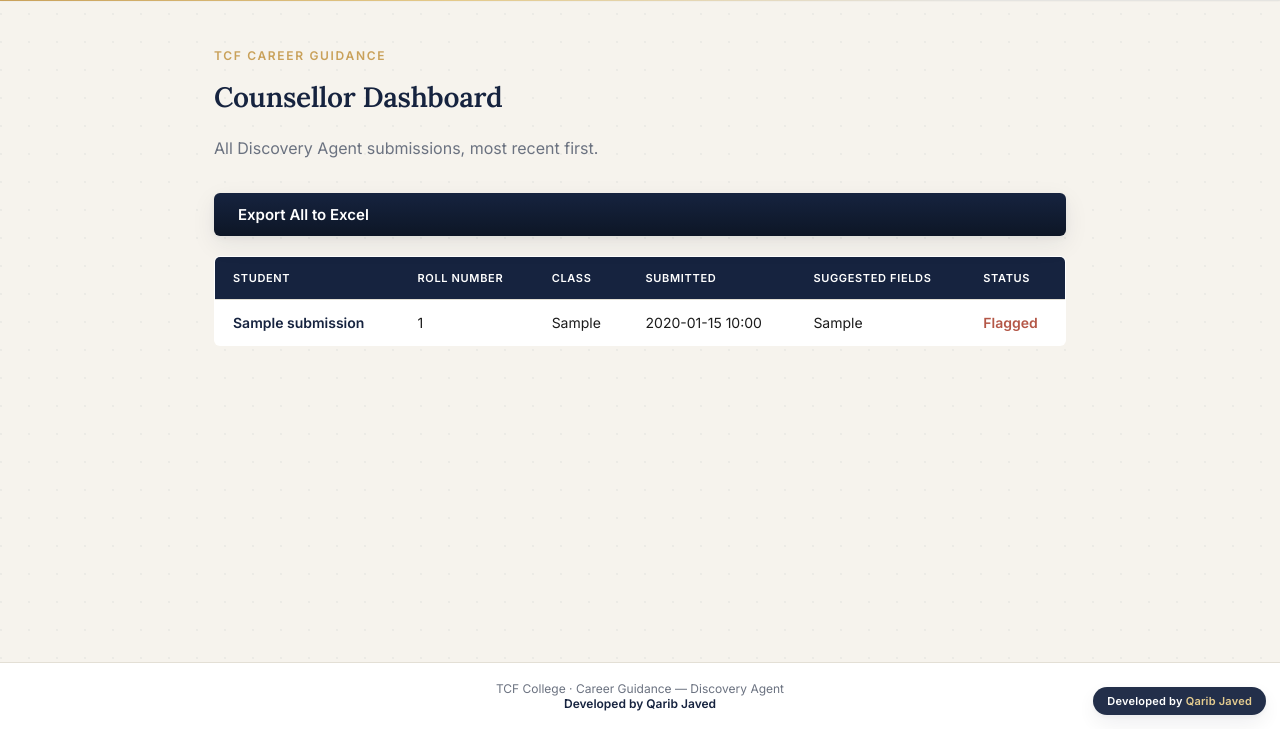
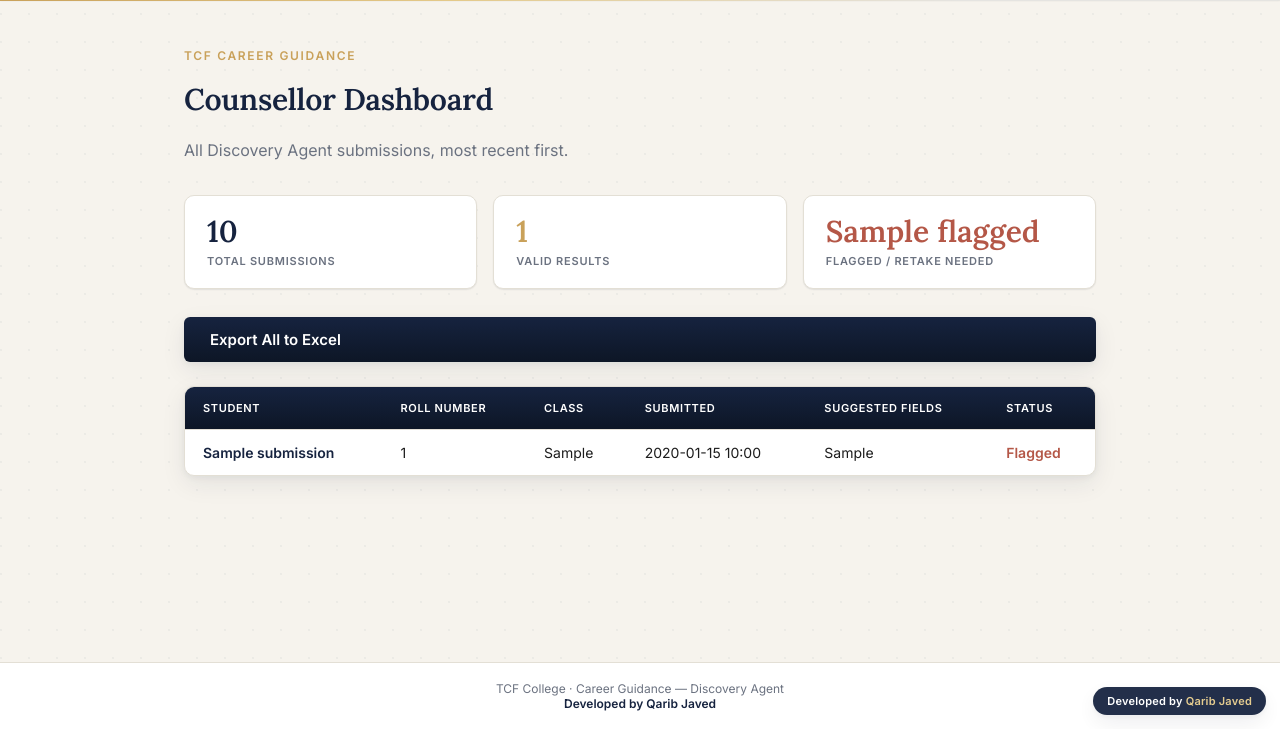
Before and after one commit to javedqarib332-art/CareerPilot-The-Citizens-Foundation-College, a Flask app: template templates/dashboard.html in a window 1280 px wide. Shown: the part 71-800 px from the top of the page. Run offline with Flask 3, Linux system fonts and the light colour scheme; the template is opened without the code that fills it: most values are stand-ins (such as "Sample title", 1, 10 or a date in 2020).

Commit message:
Update dashboard.html

```diff
--- a/templates/dashboard.html
+++ b/templates/dashboard.html
@@ -3,22 +3,49 @@
 <head>
 <meta charset="UTF-8">
 <meta name="viewport" content="width=device-width, initial-scale=1.0">
-<title>Counsellor Dashboard — TCF Discovery Agent</title>
+<title>Counsellor Dashboard — TCF Career Guidance</title>
 <link rel="preconnect" href="https://fonts.googleapis.com">
-<link href="https://fonts.googleapis.com/css2?family=Lora:wght@600&family=Inter:wght@400;500;600&display=swap" rel="stylesheet">
+<link href="https://fonts.googleapis.com/css2?family=Lora:ital,wght@0,600;0,500;1,500&family=Inter:wght@400;500;600&display=swap" rel="stylesheet">
 <link rel="stylesheet" href="{{ url_for('static', filename='css/style.css') }}">
 <style>
-  .wrap { max-width: 900px; padding-top: 48px; justify-content: flex-start; }
-  table { width: 100%; border-collapse: collapse; background: #fff; border: 1px solid var(--border); border-radius: 6px; overflow: hidden; }
+  .wrap { max-width: 960px; padding-top: 48px; justify-content: flex-start; }
+
+  .stats-row { display: flex; gap: 16px; margin-bottom: 28px; }
+  .stat-card {
+    flex: 1; background: #fff; border: 1px solid var(--border); border-radius: 10px;
+    padding: 20px 22px; box-shadow: var(--shadow-sm);
+  }
+  .stat-card .stat-num { font-family: 'Lora', serif; font-weight: 600; font-size: 30px; color: var(--navy); line-height: 1; }
+  .stat-card .stat-label { font-size: 11px; font-weight: 600; letter-spacing: 0.07em; text-transform: uppercase; color: var(--grey); margin-top: 8px; }
+  .stat-card.accent-gold .stat-num { color: var(--gold); }
+  .stat-card.accent-red .stat-num { color: #B45747; }
+
+  .table-card {
+    background: #fff; border: 1px solid var(--border); border-radius: 10px;
+    box-shadow: var(--shadow-md); overflow: hidden; margin-bottom: 8px;
+  }
+  table { width: 100%; border-collapse: collapse; }
   th, td { text-align: left; padding: 14px 18px; border-bottom: 1px solid var(--border); font-size: 14px; }
-  th { background: var(--navy); color: #fff; font-weight: 600; text-transform: uppercase; font-size: 11px; letter-spacing: 0.06em; }
+  th {
+    background: linear-gradient(180deg, var(--navy) 0%, var(--navy-deep) 100%);
+    color: #fff; font-weight: 600; text-transform: uppercase; font-size: 11px; letter-spacing: 0.06em;
+  }
   tr:last-child td { border-bottom: none; }
   tr:hover td { background: #FBF7EE; }
-  a.row-link { color: var(--navy); text-decoration: none; font-weight: 600; }
+  a.row-link { color: var(--navy); text-decoration: none; font-weight: 600; transition: color 0.15s ease; }
   a.row-link:hover { color: var(--gold); }
   .flag-invalid { color: #B45747; font-weight: 600; }
   .flag-valid { color: #4A7A5E; font-weight: 600; }
-  .empty-state { color: var(--grey); padding: 40px 0; text-align: center; }
+  .empty-state { color: var(--grey); padding: 48px 0; text-align: center; font-size: 15px; }
+
+  @media (max-width: 640px) {
+    .stats-row { flex-direction: column; }
+    table, thead, tbody, th, td, tr { display: block; }
+    thead { display: none; }
+    tr { border-bottom: 1px solid var(--border); padding: 12px 16px; }
+    td { border-bottom: none; padding: 4px 0; }
+    td:first-child { font-family: 'Lora', serif; font-size: 15px; }
+  }
 </style>
 </head>
 <body>
@@ -39,14 +66,28 @@
 </header>
 <div class="wrap">
   <div class="eyebrow">TCF Career Guidance</div>
-  <h1 style="font-size:28px;">Counsellor Dashboard</h1>
+  <h1 style="font-size:30px;">Counsellor Dashboard</h1>
   <p class="lede">All Discovery Agent submissions, most recent first.</p>
 
   {% if submissions %}
-  <a href="/dashboard/export" class="btn-primary" style="display:inline-block; text-decoration:none; margin-bottom:20px; padding:12px 24px;">Export All to Excel</a>
-  {% endif %}
+  <div class="stats-row">
+    <div class="stat-card">
+      <div class="stat-num">{{ stats.total }}</div>
+      <div class="stat-label">Total Submissions</div>
+    </div>
+    <div class="stat-card accent-gold">
+      <div class="stat-num">{{ stats.valid }}</div>
+      <div class="stat-label">Valid Results</div>
+    </div>
+    <div class="stat-card accent-red">
+      <div class="stat-num">{{ stats.flagged }}</div>
+      <div class="stat-label">Flagged / Retake Needed</div>
+    </div>
+  </div>
 
-  {% if submissions %}
+  <a href="/dashboard/export" class="btn-primary" style="display:inline-block; text-decoration:none; margin-bottom:24px; padding:13px 26px;">Export All to Excel</a>
+
+  <div class="table-card">
     <table>
       <thead>
         <tr><th>Student</th><th>Roll Number</th><th>Class</th><th>Submitted</th><th>Suggested Fields</th><th>Status</th></tr>
@@ -70,8 +111,11 @@
         {% endfor %}
       </tbody>
     </table>
+  </div>
   {% else %}
-  <div class="empty-state">No submissions yet.</div>
+  <div class="table-card">
+    <div class="empty-state">No submissions yet. Once students complete the Discovery Agent, their results will appear here.</div>
+  </div>
   {% endif %}
 </div>
 <footer class="site-footer">
```
Lines whose indentation alone changed are shown as unchanged.
